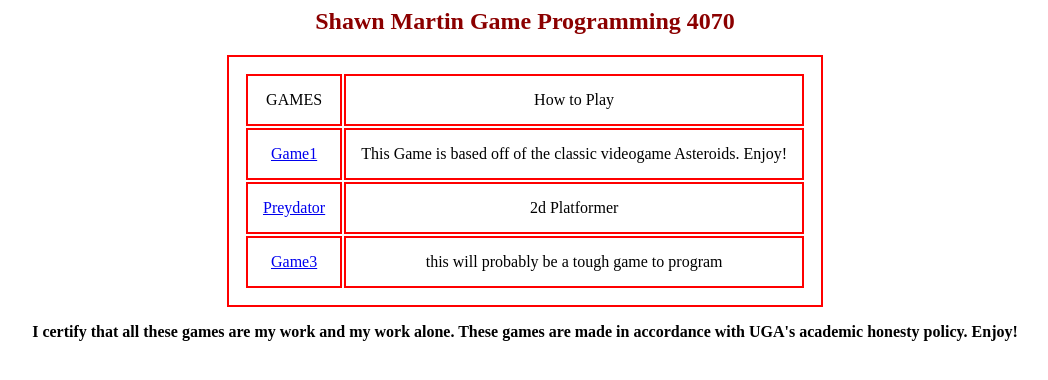
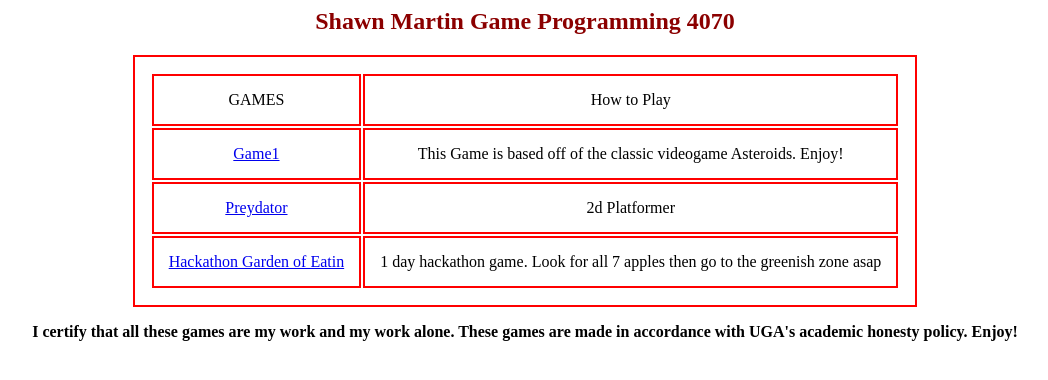
Before and after one commit to Rackattack/Rackattack.github.io, a plain HTML site: page index.html in a window 1280 px wide. Shown: the whole page, without its empty margins (115-1163 px from the left). Drawn offline with Linux system fonts and the light colour scheme.

Commit message:
Update index.html

```diff
--- a/index.html
+++ b/index.html
@@ -12,7 +12,7 @@
         <tr><td>GAMES</td> <td> How to Play</td></tr>
         <tr><td><a href = "Astroids.html">Game1</a></td> <td> This Game is based off of the classic videogame Asteroids.  Enjoy!</td></tr>
         <tr><td><a href = "preydator.html">Preydator</a></td> <td> 2d Platformer</td></tr>
-        <tr><td><a href = "www.google.com">Game3</a></td> <td> this will probably be a tough game to program</td></tr>
+        <tr><td><a href = "garden.html">Hackathon Garden of Eatin</a></td> <td> 1 day hackathon game. Look for all 7 apples then go to the greenish zone asap</td></tr>
     </table>
     <p>
         I certify that all these games are my work and my work alone.  These games are
```
